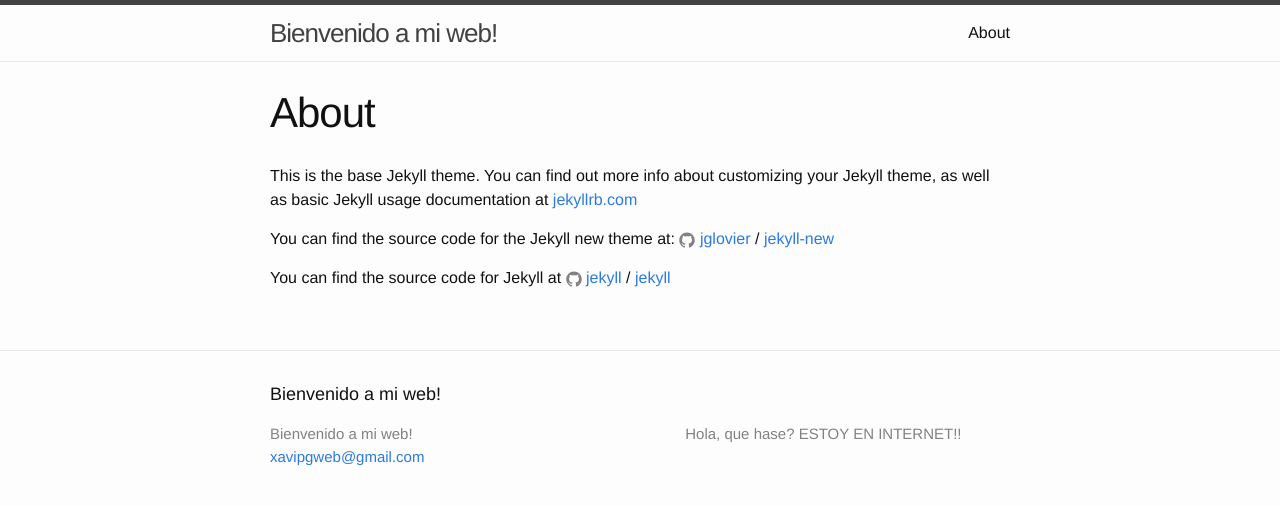
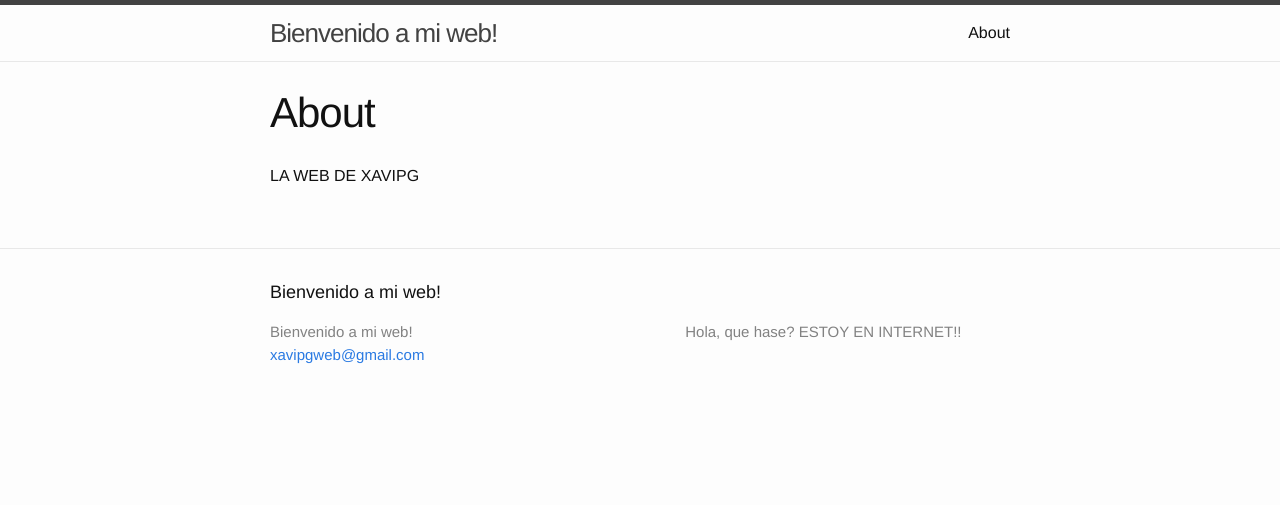
Before and after one commit to xavipgweb/xavipgweb.github.io, a Jekyll site: the page built from about.md, in a window 1280 px wide. Shown: the top 505 px of the page. Built offline with Jekyll 4.4.1, drawn with Linux system fonts in a browser that asks for light colours.

Commit message:
Update about.md

```diff
--- a/about.md
+++ b/about.md
@@ -4,12 +4,4 @@
 permalink: /about/
 ---
 
-This is the base Jekyll theme. You can find out more info about customizing your Jekyll theme, as well as basic Jekyll usage documentation at [jekyllrb.com](http://jekyllrb.com/)
-
-You can find the source code for the Jekyll new theme at:
-{% include icon-github.html username="jglovier" %} /
-[jekyll-new](https://github.com/jglovier/jekyll-new)
-
-You can find the source code for Jekyll at
-{% include icon-github.html username="jekyll" %} /
-[jekyll](https://github.com/jekyll/jekyll)
+LA WEB DE XAVIPG
```
